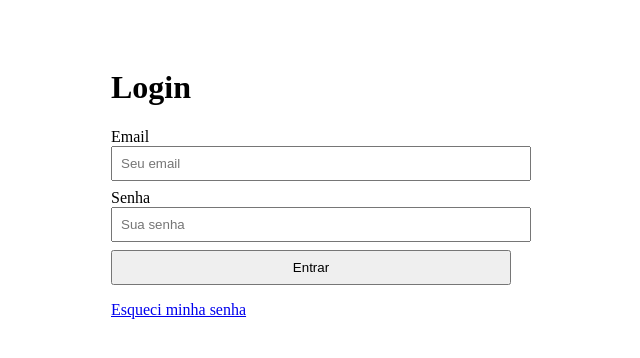
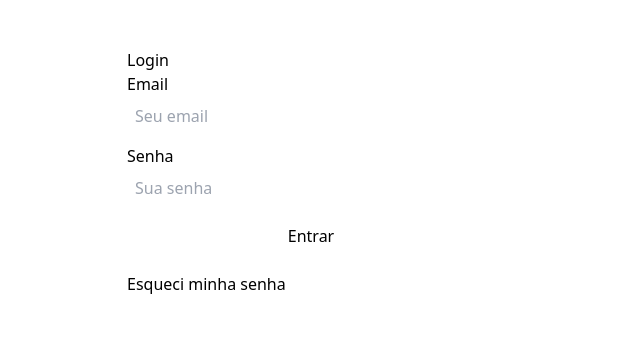
Before and after one commit to felipecaceraghi/batida-ponto-app, a Next.js app: page / in a window 1280 px wide. Shown: the top 358 px of the page, without its empty margins (329-969 px from the left). Built offline with nearby package versions, Linux system fonts and the light colour scheme.

Commit message:
Create _app.tsx

```diff
--- /dev/null
+++ b/pages/_app.tsx
@@ -0,0 +1,6 @@
+import '../styles/globals.css'
+import type { AppProps } from 'next/app'
+
+export default function MyApp({ Component, pageProps }: AppProps) {
+  return <Component {...pageProps} />
+}
```
